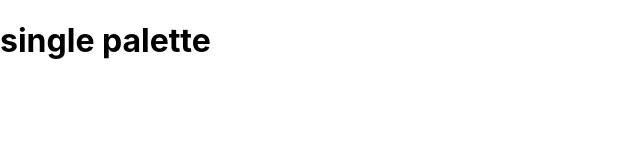
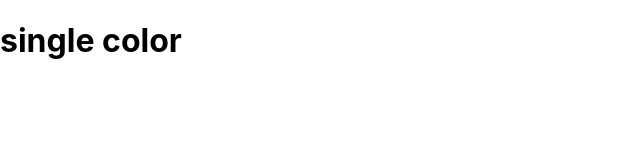
Before and after one commit to asashi26/react-colors, a React (Create React App) app: page /palette/flat-ui-colors-american/americanriver in a window 1280 px wide. Shown: the top 160 px of the page, without its empty margins (0-640 px from the left). Built offline with nearby package versions, Linux system fonts and the light colour scheme.

Commit message:
Add SingleColorPalette and link

```diff
--- a/src/App.js
+++ b/src/App.js
@@ -1,6 +1,7 @@
 import React from 'react';
 import {Route, Switch} from 'react-router-dom'
 import Pallete from './components/Pallete'
+import SingleColorPalette from './components/single-color-palette'
 import seedColors from './seedColors'
 import {generatePalette} from './colorHelpers'
 import { Palette } from '@material-ui/icons';
@@ -32,7 +33,7 @@ function App() {
       <Route
         exact
         path='/palette/:paletteId/:colorId'
-        render={() => <h1>single palette</h1>}
+        render={() => <SingleColorPalette />}
       />
     </Switch>
     // <div>
--- a/src/components/Pallete.js
+++ b/src/components/Pallete.js
@@ -20,10 +20,20 @@ export default class Pallete extends Component {
   }
 
   render() {
-    const {colors, paletteName, emoji} = this.props.palette
+    const {colors, paletteName, emoji, id} = this.props.palette
     const {level, format} = this.state
     const colorBoxes = colors[level].map(color => (
-      <ColorBox background={color[format]} name={color.name} key={color.id} />
+      <ColorBox
+        background={color[format]}
+        name={color.name}
+        key={color.id}
+        // id a paletteId potřebujeme poslat do colorboxu proto abychom mohli
+        // specifikovat routu pro fukcionalitu tlačítka More
+        id={color.id}
+        paletteId={id}
+        // nebo můžeme zkonstruovat url už tady a poslat hotovou url
+        // moreUrl={{`/palette/${id}/${color.id}`}}
+      />
     ))
 
     return (
--- a/src/components/color-box.js
+++ b/src/components/color-box.js
@@ -18,7 +18,7 @@ class ColorBox extends Component {
   }
 
   render() {
-    const {name, background} = this.props
+    const {name, background, paletteId, id} = this.props
     const {copied} = this.state
 
     return (
@@ -39,7 +39,8 @@ class ColorBox extends Component {
           </div>
           {/* stop propagation zajišťuje aby se nespustila jiná akce
           než ten link, aby to i nezkopírovalo barvu jako zbytek color boxu */}
-          <Link to='/' onClick={e => e.stopPropagation}>
+          {/* check relative routes in react router - přístup k informaci kde zrovna jsme / current url */}
+          <Link to={`/palette/${paletteId}/${id}`} onClick={e => e.stopPropagation}>
             <span className='see-more'>More</span>
           </Link>
         </div>
--- /dev/null
+++ b/src/components/single-color-palette.js
@@ -0,0 +1,11 @@
+import React, {Component} from 'react';
+
+class SingleColorPalette extends Component {
+  render() {
+    return (
+      <h1>single color</h1>
+    )
+  }
+}
+
+export default SingleColorPalette
```
